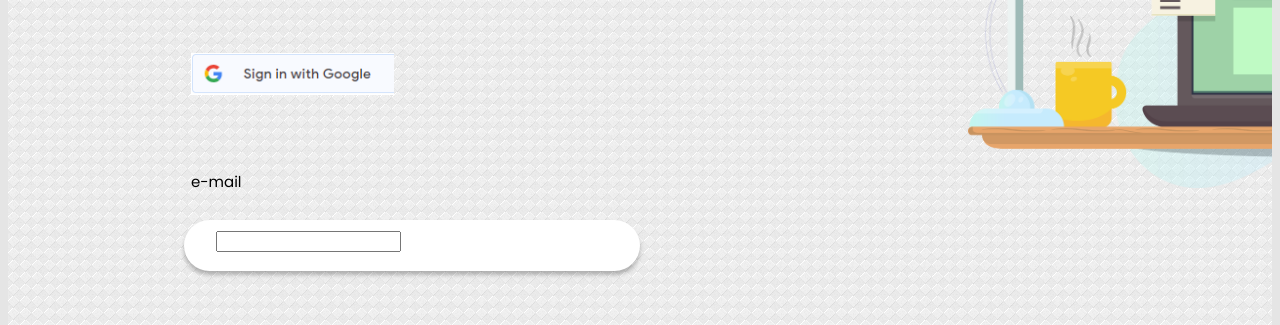
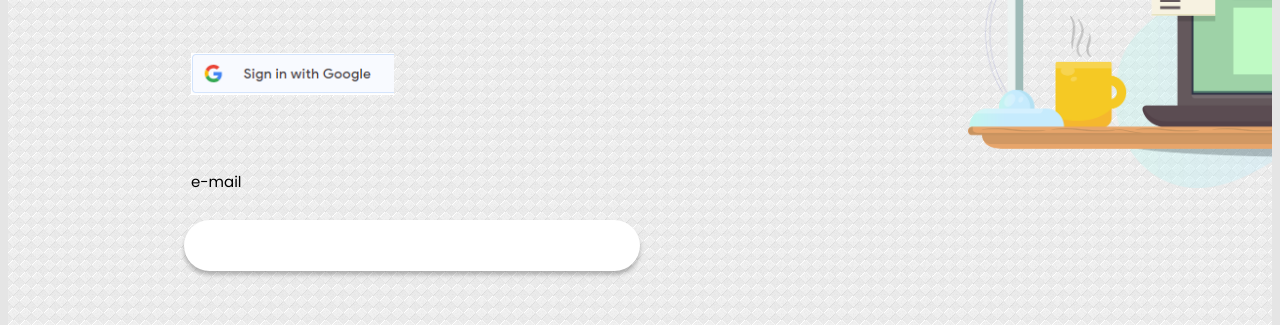
Before and after one commit to aoztan93/procurable.github.io, a plain HTML site: page log_in/index.html in a window 1280 px wide. Shown: the part 468-793 px from the top of the page. Drawn offline with Linux system fonts and the light colour scheme; a web font is replaced by a local one.

Commit message:
Update styles.css

```diff
--- a/log_in/styles.css
+++ b/log_in/styles.css
@@ -11,6 +11,9 @@
 a{
 	text-decoration: none;
 	color: inherit;
+}
+input{
+	border-style: none;
 }
 
 
```
